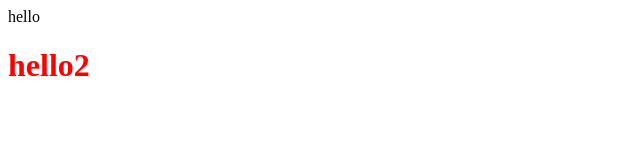
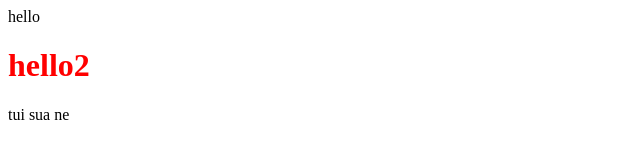
Before and after one commit to huynamboz/git-practice, a plain HTML site: page index.html in a window 1280 px wide. Shown: the full height of the page, 0-640 px from the left. Drawn offline with Linux system fonts and the light colour scheme.

Commit message:
Update index.html

```diff
--- a/index.html
+++ b/index.html
@@ -9,5 +9,6 @@
 <body>
     hello
     <h1>hello2</h1>
+    tui sua ne
 </body>
 </html>
```
